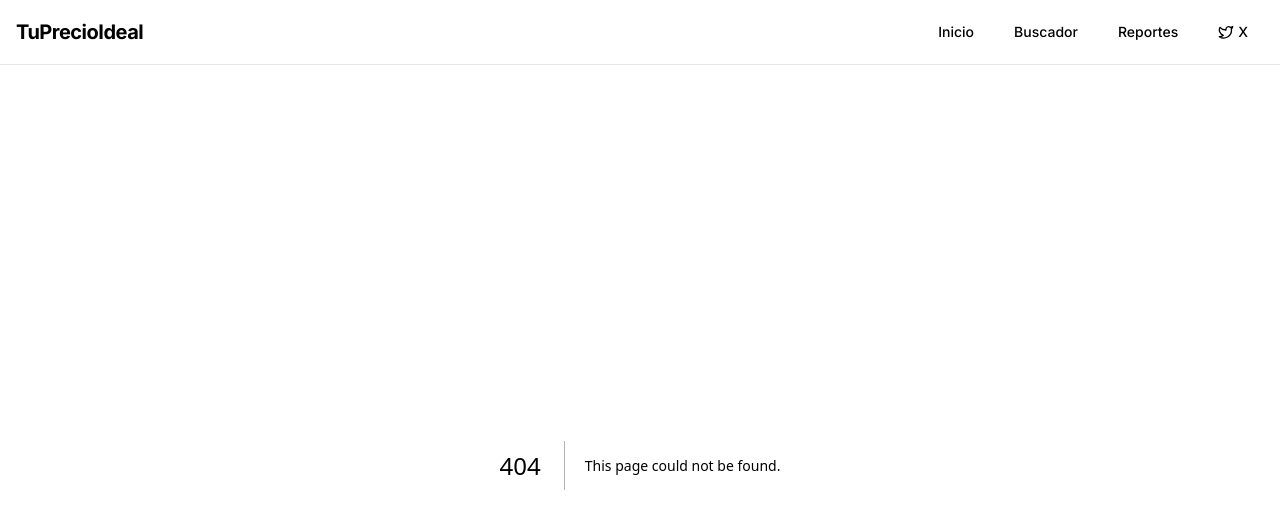
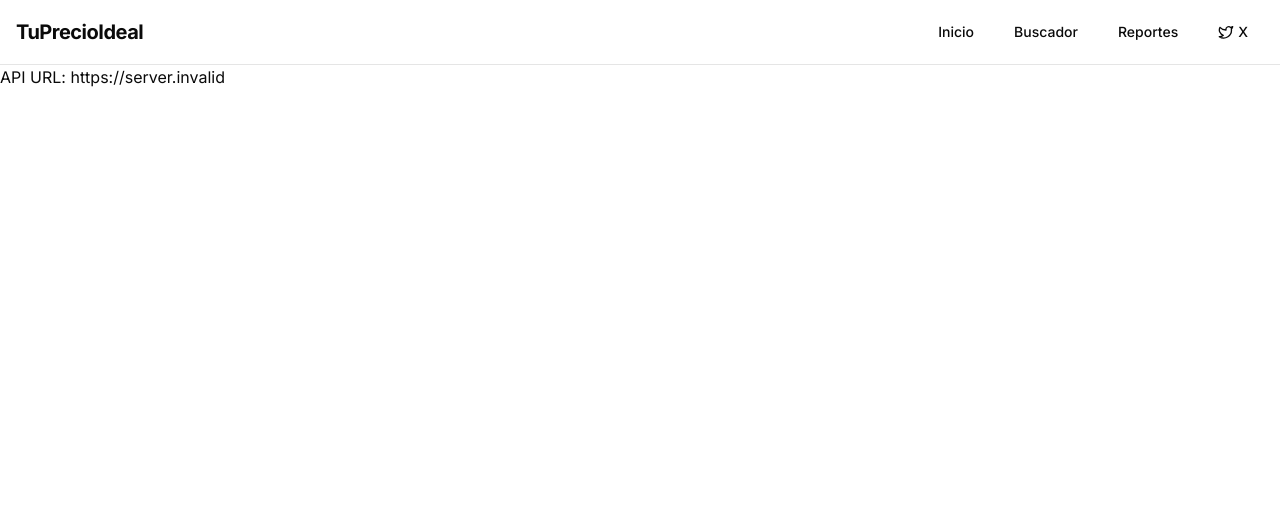
Before and after one commit to fedejordan/shops-arbitrage, a Next.js app in the folder frontend/: page /env-check in a window 1280 px wide. Before the commit this address had no page. Shown: the top 528 px of the page. Built offline with nearby package versions, Linux system fonts and the light colour scheme; no server answers.

Commit message:
added testing page

```diff
--- /dev/null
+++ b/frontend/app/env-check/page.tsx
@@ -0,0 +1,7 @@
+export default function EnvCheck() {
+    return (
+      <div>
+        API URL: {process.env.NEXT_PUBLIC_API_BASE_URL}
+      </div>
+    )
+  }
```
